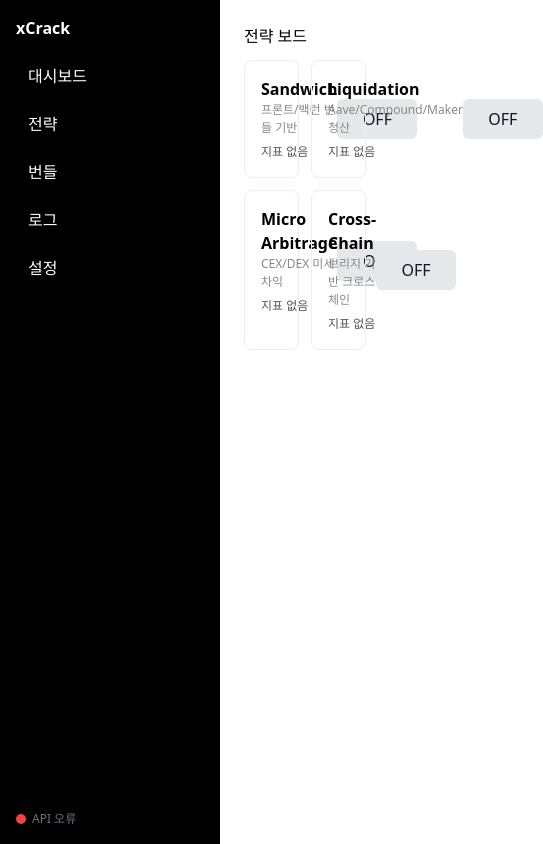
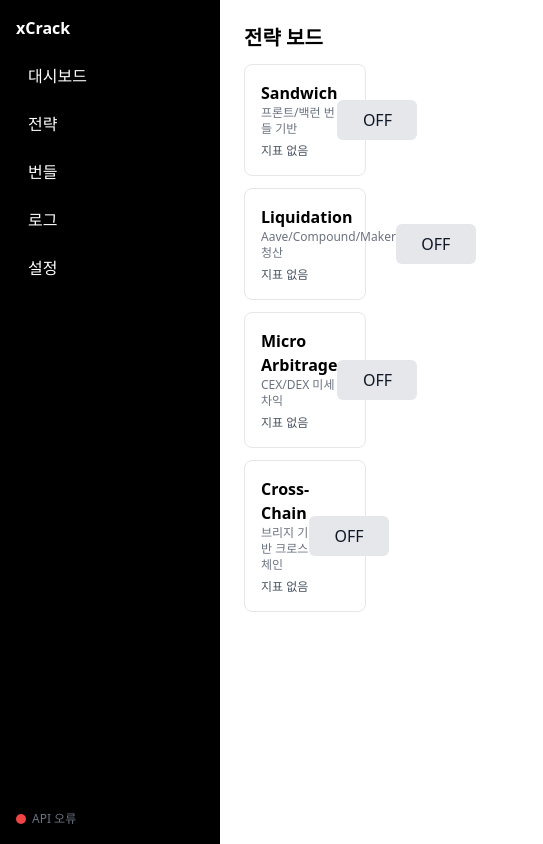
Before and after one commit to blockbit-hama/xCrack, a Next.js app in the folder crack_front/: page /strategies in a window 390 px wide. Shown: the whole page, 543 px wide, since content can reach past the window. Built offline with nearby package versions, Linux system fonts and the light colour scheme; no server answers.

Commit message:
ui: convert strategies page to Tailwind styles
- Grid/card styles with Tailwind
- Styled ON/OFF button with state

```diff
--- a/crack_front/app/strategies/page.tsx
+++ b/crack_front/app/strategies/page.tsx
@@ -60,18 +60,18 @@ export default function StrategiesPage() {
 
   return (
     <main>
-      <h2 style={{ marginBottom: 12 }}>전략 보드</h2>
+      <h2 className="text-xl font-semibold mb-3">전략 보드</h2>
       {loading ? (
         <div>로딩 중…</div>
       ) : (
-        <ul style={{ display: 'grid', gridTemplateColumns: 'repeat(2, minmax(0, 1fr))', gap: 12 }}>
+        <ul className="grid grid-cols-1 md:grid-cols-2 gap-3">
           {items.map((it) => (
-            <li key={it.key} style={{ border: '1px solid #eee', borderRadius: 8, padding: 16 }}>
-              <div style={{ display: 'flex', justifyContent: 'space-between', alignItems: 'center' }}>
+            <li key={it.key} className="border rounded-lg p-4">
+              <div className="flex items-center justify-between">
                 <div>
-                  <a href={it.href} style={{ fontWeight: 700, textDecoration: 'none' }}>{it.name}</a>
-                  <div style={{ fontSize: 12, color: '#888' }}>{it.desc}</div>
-                  <div style={{ marginTop: 6, fontSize: 12, color: '#555' }}>
+                  <a href={it.href} className="font-semibold no-underline hover:underline">{it.name}</a>
+                  <div className="text-xs text-gray-500">{it.desc}</div>
+                  <div className="mt-1.5 text-xs text-gray-600">
                     {(() => {
                       const k = it.name;
                       const st = (stats as any)[k] || (stats as any)[it.key] || (stats as any)[it.name] || undefined;
@@ -86,15 +86,7 @@ export default function StrategiesPage() {
                 <button
                   disabled={saving === it.key}
                   onClick={() => onToggle(it.key)}
-                  style={{
-                    background: strategies[it.key] ? '#10b981' : '#e5e7eb',
-                    color: strategies[it.key] ? 'white' : '#111827',
-                    border: 'none',
-                    borderRadius: 6,
-                    padding: '8px 12px',
-                    minWidth: 80,
-                    cursor: 'pointer',
-                  }}
+                  className={`px-3 py-2 rounded-md min-w-20 ${strategies[it.key] ? 'bg-emerald-500 text-white' : 'bg-gray-200 text-gray-900'} ${saving === it.key ? 'opacity-60 cursor-not-allowed' : 'cursor-pointer'}`}
                 >
                   {saving === it.key ? '저장…' : strategies[it.key] ? 'ON' : 'OFF'}
                 </button>
```
